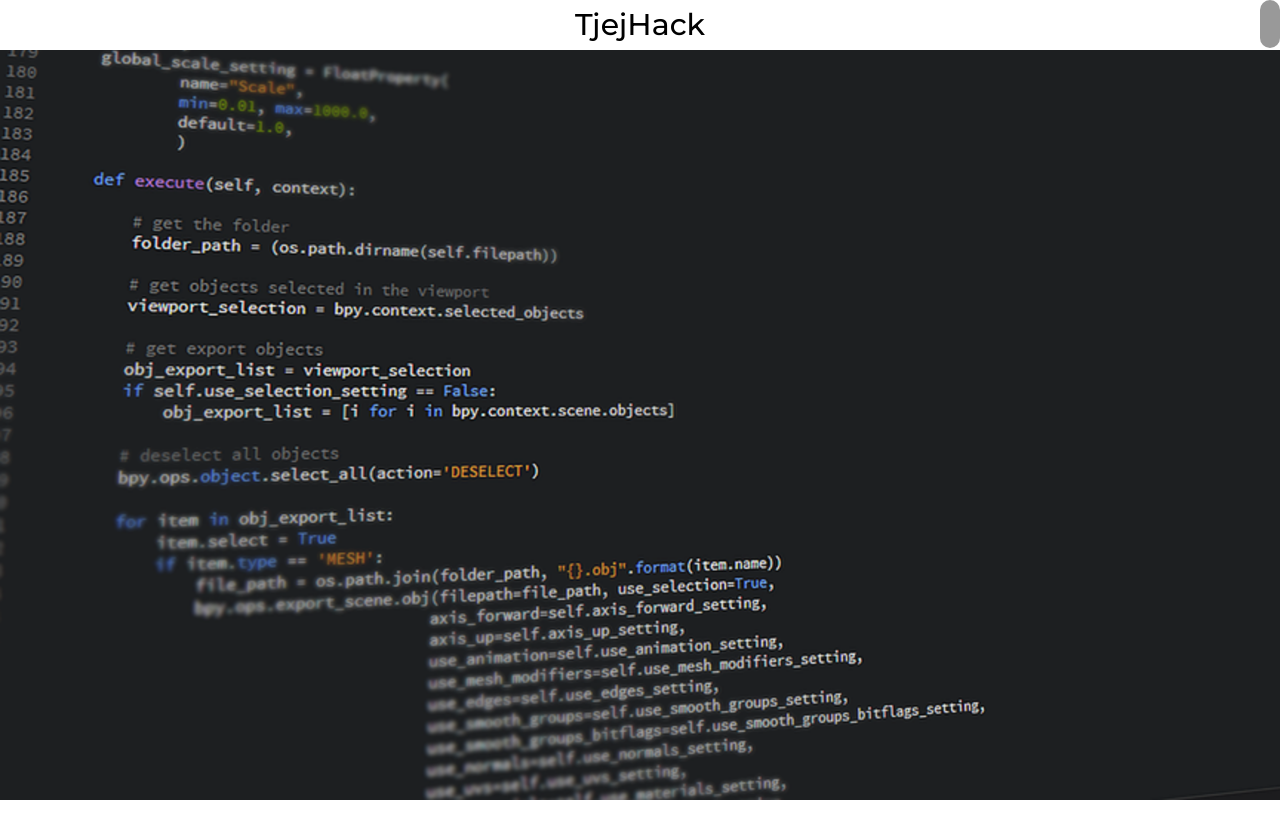
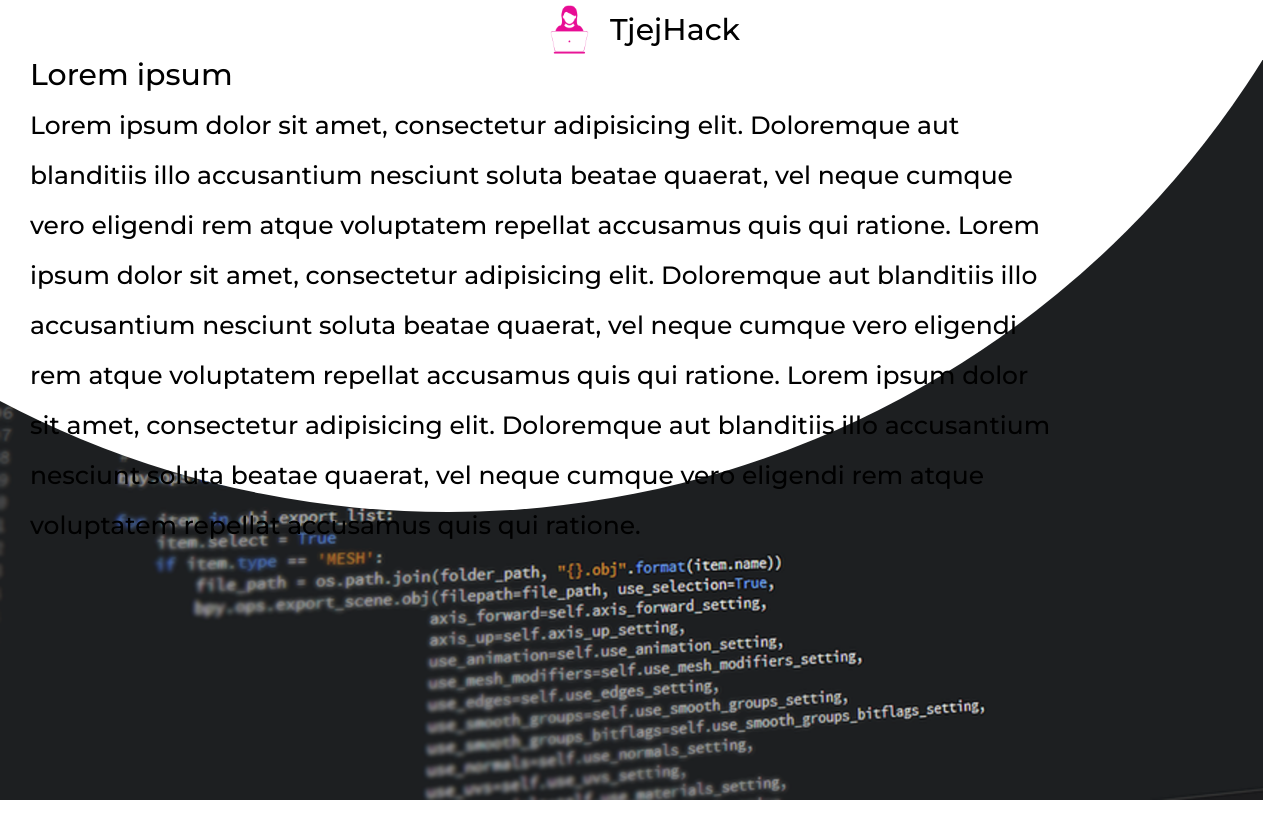
Before and after one commit to teknostompa/TjejHack, a plain HTML site: page index.html in a window 1280 px wide. Drawn offline with Linux system fonts and the light colour scheme.

Commit message:
Add files via upload

```diff
--- a/css/frontpage.css
+++ b/css/frontpage.css
@@ -1,13 +1,58 @@
 .Frontpage .Header{
     width: 100vw;
+    height: 60px;
     display: flex;
     justify-content: center;
     align-items: center;
     color: black;
     background-color: white;
+    z-index: 10;
+}
+
+.Frontpage .Header .Logo{
+    background-image: url(img/Tjejhack.png);
+    background-size: contain;
+    background-repeat: no-repeat;
+    width: 50px;
+    height: 50px;
+    z-index: 11;
+    margin: 0 10px;
 }
 
 .Frontpage {
+    background-size: cover;
     background-image: url(img/Namnlös.png);
-    background-size: cover;
 }
+
+.Frontpage .Header p {
+    z-index: 10;
+}
+
+.Frontpage .Circle{
+    position: absolute;
+    top: calc(100vw * -1.1);
+    left: calc(100vw * -0.4);
+    width: calc(100vw * 1.5);
+    height: calc(100vw * 1.5);
+    background-color: white;
+    border-radius: calc(100vw * 0.75);
+    z-index: 1;
+}
+
+.Frontpage .Title{
+    color: black;
+    position: absolute;
+    top: 50px;
+    left: 30px;
+    z-index: 2;
+}
+
+.Frontpage .Content {
+    font-size: 25px;
+    width: 80vw;
+    color: black;
+    position: absolute;
+    top: 100px;
+    left: 30px;
+    z-index: 2;
+}
--- a/css/scrollbar.css
+++ b/css/scrollbar.css
@@ -1,4 +1,4 @@
-::-webkit-scrollbar{
+/*::-webkit-scrollbar{
     width: 0px;
 }
 
@@ -17,4 +17,4 @@
     width: 20px;
     position: fixed;
 
-}
+}*/
--- a/css/style.css
+++ b/css/style.css
@@ -8,6 +8,8 @@
 }
 
 .Pages .Page {
-    width: 100vw;
+    overflow: hidden;
+    position: relative;
+    width: calc(100vw - 17px);
     height: 100vh;
 }
--- a/index.html
+++ b/index.html
@@ -12,7 +12,10 @@
 <body onscroll="scroll()">
     <div class="Pages">
         <div class="Frontpage Page">
-            <div class="Header">TjejHack</div>
+            <div class="Header"><div class="Logo"></div><p>TjejHack</p></div>
+            <div class="Circle"></div>
+            <div class="Title"> Lorem ipsum</div>
+            <div class="Content"> Lorem ipsum dolor sit amet, consectetur adipisicing elit. Doloremque aut blanditiis illo accusantium nesciunt soluta beatae quaerat, vel neque cumque vero eligendi rem atque voluptatem repellat accusamus quis qui ratione. Lorem ipsum dolor sit amet, consectetur adipisicing elit. Doloremque aut blanditiis illo accusantium nesciunt soluta beatae quaerat, vel neque cumque vero eligendi rem atque voluptatem repellat accusamus quis qui ratione. Lorem ipsum dolor sit amet, consectetur adipisicing elit. Doloremque aut blanditiis illo accusantium nesciunt soluta beatae quaerat, vel neque cumque vero eligendi rem atque voluptatem repellat accusamus quis qui ratione.</div>
         </div>
         <div class="Info Page"></div>
         <div class="Footer Page"></div>
@@ -21,6 +24,5 @@
         <div class="ScrollBar" id="mydiv" ></div>
     </div>
 </body>
-<script src="js/main.js"></script>
 <script src="js/scrollbar.js"></script>
 </html>
```
Also changed, not shown: css/img/Tjejhack.png (added).
